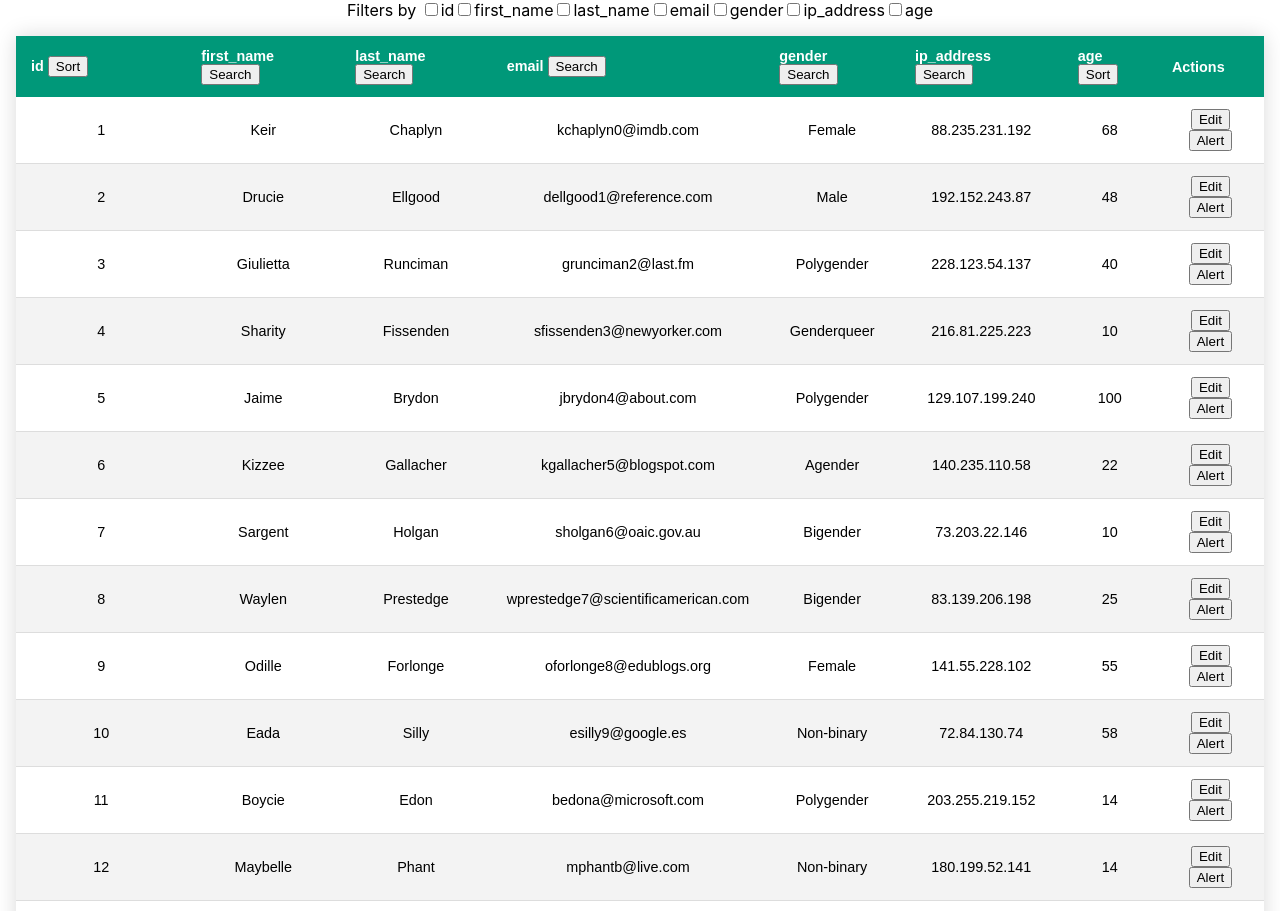
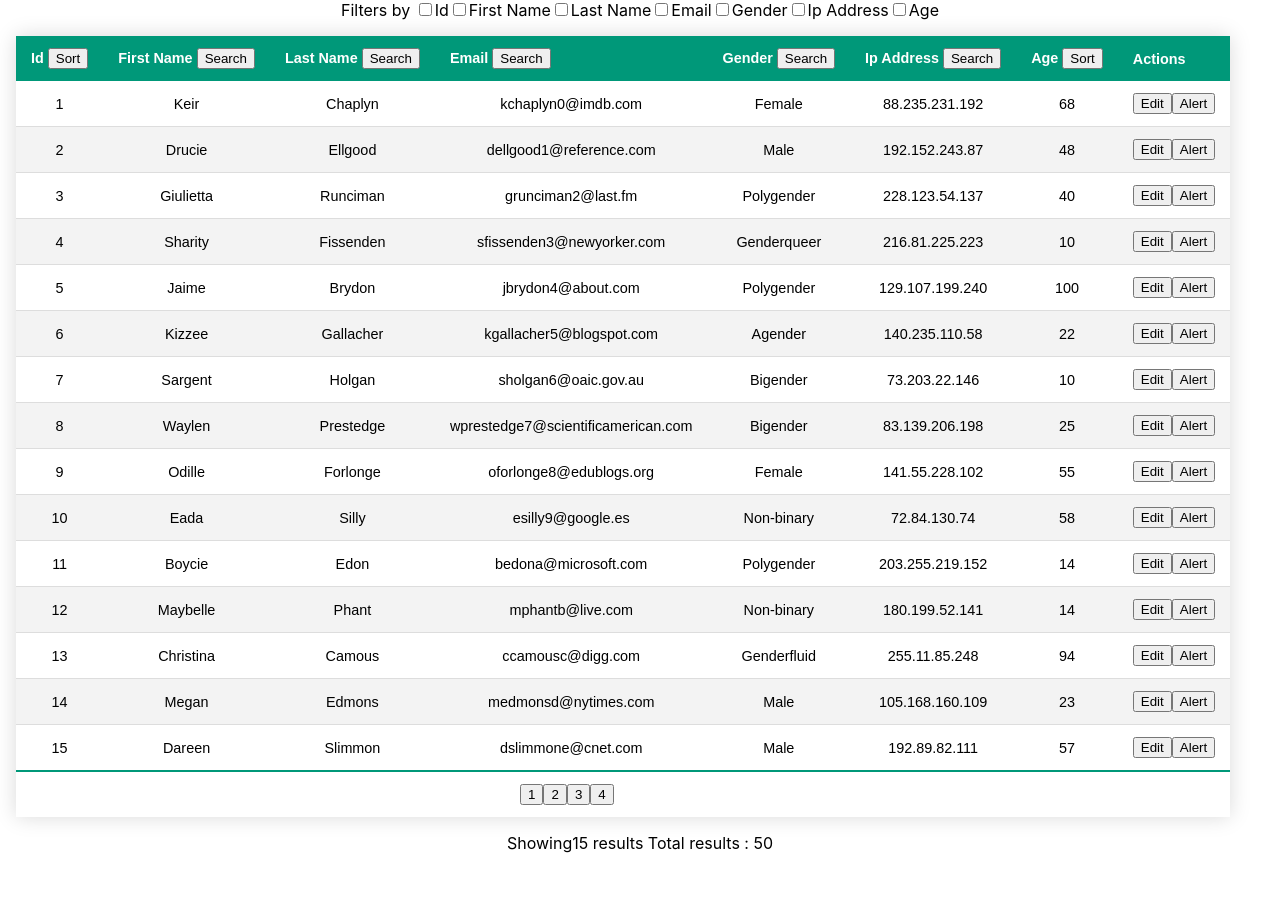
Before and after one commit to Alellujah/hajpa-task, a React (Create React App) app in the folder hajpa/: page / in a window 1280 px wide. Shown: the top 911 px of the page. After the commit the page ends 853 px from the top, so only its background shows below. Built offline with nearby package versions, Linux system fonts and the light colour scheme.

Commit message:
refactored some functionalities to components, adjust a bit the styling

```diff
--- a/hajpa/src/components/Table/Table.tsx
+++ b/hajpa/src/components/Table/Table.tsx
@@ -1,6 +1,8 @@
 import _ from "lodash";
 import React, { useState } from "react";
 import { normalizeString } from "../../helper/helper";
+import { TableFilter } from "../TableFilter/TableFilter";
+import { TablePagination } from "../TablePagination/TablePagination";
 import { TableSearch } from "../TableSearch/TableSearch";
 import "./Table.css";
 
@@ -55,7 +57,7 @@ export const Table: <T>(
         <button
           onClick={(e) => {
             setOpenSearch({
-              open: true,
+              open: OpenSearch?.open ? !OpenSearch.open : true,
               key: key,
             });
           }}
@@ -89,8 +91,9 @@ export const Table: <T>(
           (k, i) =>
             !ActiveFilters.includes(k) && (
               <th key={i}>
-                {String(k)} {sortBy(k, typeOfAttribute(i))}
-                {OpenSearch && OpenSearch.key === k && (
+                {_.startCase(String(k))} {sortBy(k, typeOfAttribute(i))}
+                {OpenSearch &&
+                  OpenSearch.key === k && ( //not working need to check the rendering
                     <TableSearch
                       key={k}
                       text={SearchText}
@@ -141,64 +144,44 @@ export const Table: <T>(
     );
   });
 
-  const filters =
-    objectKeys &&
-    objectKeys.map((h, i) => (
-      <>
-        <input
-          type="checkbox"
-          name={h}
-          key={i}
-          // fixed checked
-          onChange={() => {
-            setActiveFilters(
-              ActiveFilters.includes(h)
-                ? [...ActiveFilters.filter((a) => a !== h)]
-                : [...ActiveFilters, h]
-            );
-          }}
-        />
-        <label htmlFor={h}>{h}</label>
-      </>
-    ));
-
-  const pagination = () => {
-    const elements = [];
-    const numberOfPages = Math.ceil(data.length / resultsPerPage);
-    for (let index = 0; index < numberOfPages; index++) {
-      elements.push(
-        <button
-          onClick={() => {
-            setPageNumber(index + 1);
-            setShowRecordsFrom(index * resultsPerPage);
-          }}
-        >
-          {index + 1}
-        </button>
-      );
-    }
-    return elements;
-  };
-
   return (
     <>
-      {/* {hasError && <span>Error: {handleErrors()}</span>} */}
-
       {OriginalData.length > 0 ? (
         <>
-          <div>Filters by {filters}</div>
+          <div>
+            Filters by{" "}
+            <TableFilter
+              ObjectKeys={objectKeys}
+              ActiveFilters={ActiveFilters}
+              setNewFilters={setActiveFilters}
+            />
+          </div>
           <table className="table">
             <thead>
               <tr>{tableHeaders}</tr>
             </thead>
             <tbody>{data.length > 0 ? tableBody : "Nothing found"}</tbody>
             <tfoot>
-              Pagination - Showing {resultsPerPage} of {OriginalData.length}
-              <br />
-              actual page {PageNumber}
-              {pagination().map((b) => b)}
+              <tr>
+                <td colSpan={objectKeys.length - ActiveFilters.length}>
+                  <TablePagination
+                    dataSize={data.length}
+                    resultsPerPage={resultsPerPage}
+                    actualPage={setPageNumber}
+                    showRecordsFrom={setShowRecordsFrom}
+                  />
+                </td>
+              </tr>
             </tfoot>
           </table>
+          <div>
+            Showing
+            {
+              data.slice(ShowRecordsFrom, ShowRecordsFrom + resultsPerPage)
+                .length
+            }{" "}
+            results Total results : {OriginalData.length}
+          </div>
         </>
       ) : (
         <div>No data!</div>
--- /dev/null
+++ b/hajpa/src/components/TableFilter/TableFilter.css
@@ -0,0 +1,6 @@
+.table-search {
+  position: absolute;
+  width: 100%;
+  top: 3rem;
+  left: 0;
+}
--- /dev/null
+++ b/hajpa/src/components/TableFilter/TableFilter.tsx
@@ -0,0 +1,35 @@
+import _ from "lodash";
+import React, { useState } from "react";
+import "./TableFilter.css";
+
+export interface TableFilterProps {
+  ObjectKeys: string[];
+  ActiveFilters: string[];
+  setNewFilters: (newFilters: string[]) => void;
+}
+
+export const TableFilter: React.FC<TableFilterProps> = ({
+  ObjectKeys,
+  ActiveFilters,
+  setNewFilters,
+}) => {
+  const filters = ObjectKeys.map((h, i) => (
+    <>
+      <input
+        type="checkbox"
+        name={h}
+        key={h + i}
+        // fixed checked
+        onChange={() => {
+          setNewFilters(
+            ActiveFilters.includes(h)
+              ? [...ActiveFilters.filter((a) => a !== h)]
+              : [...ActiveFilters, h]
+          );
+        }}
+      />
+      <label htmlFor={h}>{_.startCase(h)}</label>
+    </>
+  ));
+  return <>{filters}</>;
+};
--- /dev/null
+++ b/hajpa/src/components/TablePagination/TablePagination.css
@@ -0,0 +1,6 @@
+.table-search {
+  position: absolute;
+  width: 100%;
+  top: 3rem;
+  left: 0;
+}
--- /dev/null
+++ b/hajpa/src/components/TablePagination/TablePagination.tsx
@@ -0,0 +1,33 @@
+import React from "react";
+import "./TablePagination.css";
+
+export interface TablePaginationProps {
+  dataSize: number;
+  resultsPerPage: number;
+  actualPage: (pageNumber: number) => void;
+  showRecordsFrom: (number: number) => void;
+}
+
+export const TablePagination: React.FC<TablePaginationProps> = ({
+  dataSize,
+  resultsPerPage,
+  actualPage,
+  showRecordsFrom,
+}) => {
+  const numberOfPages = Math.ceil(dataSize / resultsPerPage);
+  const elements = [];
+  for (let index = 0; index < numberOfPages; index++) {
+    elements.push(
+      <button
+        key={`footer ${index}`}
+        onClick={() => {
+          actualPage(index + 1);
+          showRecordsFrom(index * resultsPerPage);
+        }}
+      >
+        {index + 1}
+      </button>
+    );
+  }
+  return <>{elements}</>;
+};
```
Lines whose indentation alone changed are shown as unchanged.
